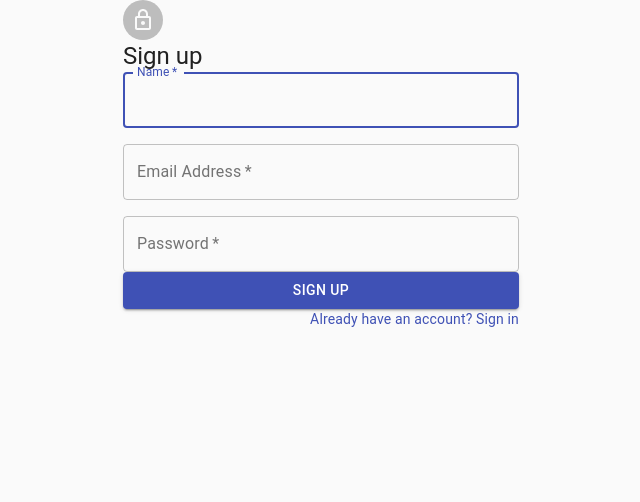
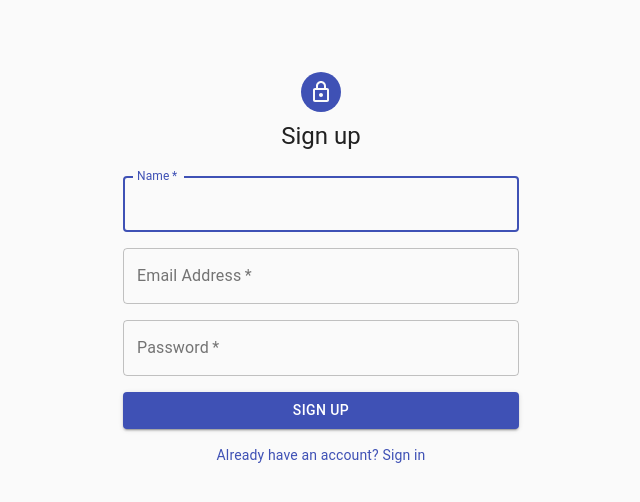
Before and after one commit to zenabbohra/twitter-web-app, a React (Create React App) app: page / in a window 1280 px wide. Shown: the top 502 px of the page, without its empty margins (319-959 px from the left). Built offline with nearby package versions, Linux system fonts and the light colour scheme.

Commit message:
Adds css file in Signin component

```diff
--- a/src/components/Register/Register.js
+++ b/src/components/Register/Register.js
@@ -7,28 +7,8 @@ import Link from '@material-ui/core/Link';
 import Grid from '@material-ui/core/Grid';
 import LockOutlinedIcon from '@material-ui/icons/LockOutlined';
 import Typography from '@material-ui/core/Typography';
-import {makeStyles} from '@material-ui/core/styles';
 import Container from '@material-ui/core/Container';
-
-// const useStyles = makeStyles(theme => ({
-//   paper: {
-//     marginTop: theme.spacing(8),
-//     display: 'flex',
-//     flexDirection: 'column',
-//     alignItems: 'center',
-//   },
-//   avatar: {
-//     margin: theme.spacing(1),
-//     backgroundColor: theme.palette.secondary.main,
-//   },
-//   form: {
-//     width: '100%', // Fix IE 11 issue.
-//     marginTop: theme.spacing(3),
-//   },
-//   submit: {
-//     margin: theme.spacing(3, 0, 2),
-//   },
-// }));
+import styles from './Register.module.css';
 
 class Register extends Component {
   constructor(props) {
@@ -79,42 +59,19 @@ class Register extends Component {
   };
 
   render() {
-    const classesFunc = () => {
-      const useStyles = makeStyles(theme => ({
-        paper: {
-          marginTop: theme.spacing(8),
-          display: 'flex',
-          flexDirection: 'column',
-          alignItems: 'center',
-        },
-        avatar: {
-          margin: theme.spacing(1),
-          backgroundColor: theme.palette.secondary.main,
-        },
-        form: {
-          width: '100%', // Fix IE 11 issue.
-          marginTop: theme.spacing(3),
-        },
-        submit: {
-          margin: theme.spacing(3, 0, 2),
-        },
-      }));
-      return useStyles;
-    };
-
     const { onNameChange, onEmailChange, onPasswordChange, onSignUpButtonClick } = this;
     return (
       <Container component="main" maxWidth="xs">
         <CssBaseline/>
-        <div className={classesFunc().paper}>
-          <Avatar className={classesFunc().avatar}>
+        <div className={styles.paper}>
+          <Avatar className={styles.avatar}>
             <LockOutlinedIcon/>
           </Avatar>
           <Typography component="h1" variant="h5">
             Sign up
           </Typography>
-          <form className={classesFunc().form} onSubmit={(e) => e.preventDefault()} noValidate>
-            <Grid container spacing={2}>
+          <form className={styles.form} onSubmit={(e) => e.preventDefault()} noValidate>
+            <Grid container spacing={2} >
               <Grid item xs={12}>
                 <TextField
                   autoComplete="name"
@@ -159,14 +116,14 @@ class Register extends Component {
               fullWidth
               variant="contained"
               color="primary"
-              className={classesFunc().submit}
+              className={styles.submit}
               onClick={onSignUpButtonClick}
             >
               Sign Up
             </Button>
-            <Grid container justify="flex-end">
+            <Grid container className={styles.link}>
               <Grid item>
-                <Link href="#" variant="body2">
+                <Link href="#" variant="body2" >
                   Already have an account? Sign in
                 </Link>
               </Grid>
--- /dev/null
+++ b/src/components/Register/Register.module.css
@@ -0,0 +1,21 @@
+.paper {
+    margin-top: 64px;
+    display: flex;
+    flex-direction: column;
+    align-items: center;
+}
+.avatar {
+    margin: 8px;
+    background-color: #3f51b5 !important;
+}
+.form {
+    width: 100%;
+    margin-top: 24px;
+}
+.submit {
+    margin: 16px 0 16px !important;
+}
+
+.link {
+    justify-content: center;
+}
--- a/src/components/Signin/Signin.js
+++ b/src/components/Signin/Signin.js
@@ -1,46 +1,26 @@
-import React from 'react';
+import React, { Component } from 'react';
 import Avatar from '@material-ui/core/Avatar';
 import Button from '@material-ui/core/Button';
 import TextField from '@material-ui/core/TextField';
 import Link from '@material-ui/core/Link';
 import LockOutlinedIcon from '@material-ui/icons/LockOutlined';
 import Typography from '@material-ui/core/Typography';
-import { makeStyles } from '@material-ui/core/styles';
 import Container from '@material-ui/core/Container';
-
-const useStyles = makeStyles(theme => ({
-  paper: {
-    marginTop: theme.spacing(8),
-    display: 'flex',
-    flexDirection: 'column',
-    alignItems: 'center',
-  },
-  avatar: {
-    margin: theme.spacing(1),
-    backgroundColor: theme.palette.secondary.main,
-  },
-  form: {
-    width: '100%', // Fix IE 11 issue.
-    marginTop: theme.spacing(1),
-  },
-  submit: {
-    margin: theme.spacing(3, 0, 2),
-  },
-}));
+import styles from './Signin.module.css';
+import Grid from "@material-ui/core/Grid";
 
 export default function SignIn() {
-  const classes = useStyles();
 
   return (
     <Container component="main" maxWidth="xs">
-      <div className={classes.paper}>
-        <Avatar className={classes.avatar}>
+      <div className={styles.paper}>
+        <Avatar className={styles.avatar}>
           <LockOutlinedIcon />
         </Avatar>
         <Typography component="h1" variant="h5">
           Sign in
         </Typography>
-        <form className={classes.form} noValidate>
+        <form className={styles.form} noValidate>
           <TextField
             variant="outlined"
             margin="normal"
@@ -67,14 +47,18 @@ export default function SignIn() {
             type="submit"
             fullWidth
             variant="contained"
-            color="secondary"
-            className={classes.submit}
+            color="primary"
+            className={styles.submit}
           >
             Sign In
           </Button>
-          <Link href="#" variant="body2">
-            {"Don't have an account? Sign Up"}
-          </Link>
+          <Grid container className={styles.link}>
+            <Grid item>
+              <Link href="#" variant="body2" >
+                Don't have an account? Sign Up
+              </Link>
+            </Grid>
+          </Grid>
         </form>
       </div>
     </Container>
--- /dev/null
+++ b/src/components/Signin/Signin.module.css
@@ -0,0 +1,20 @@
+.paper {
+    margin-top: 64px;
+    display: flex;
+    flex-direction: column;
+    align-items: center;
+}
+.avatar {
+    margin: 8px;
+    background-color: #3f51b5 !important;
+}
+.form {
+    width: 100%;
+    margin-top: 24px;
+}
+.submit {
+    margin: 16px 0 16px !important;
+}
+.link {
+    justify-content: center;
+}
```
